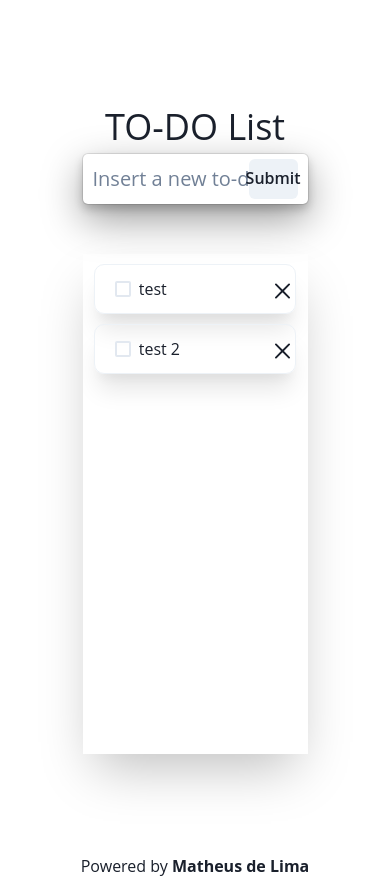
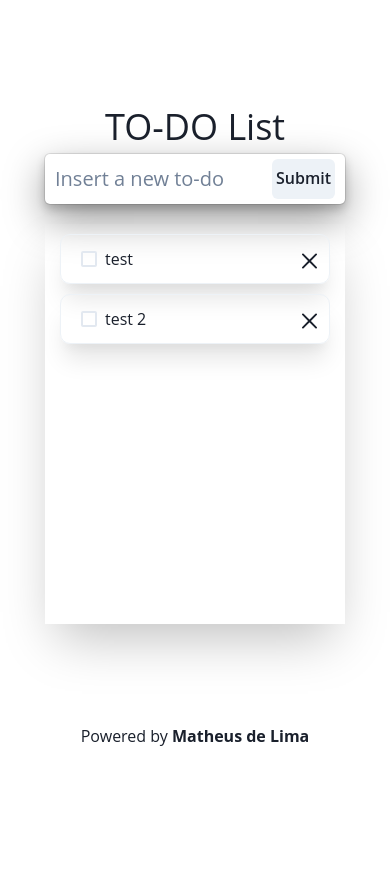
Before and after one commit to delimamatheus/todo-list, a Next.js app: page / in a window 390 px wide. After the commit the page ends 844 px from the top, so only its background shows below. Built offline with nearby package versions, Linux system fonts and the light colour scheme.

Commit message:
💄 add mobile view

```diff
--- a/src/components/pages/Home/content.tsx
+++ b/src/components/pages/Home/content.tsx
@@ -28,7 +28,7 @@ export function NewTODO ({
             <Box display={'flex'} flexDirection={'column'}>
                 <Center>
                     <Box
-                        w={'75%'} minH={'50px'}
+                        w={{base: '100%', lg: '75%'}} minH={'50px'}
                         boxShadow={'dark-lg'} borderRadius={'5px'}
                         display={'flex'} flexDirection={'row'}
                     >
--- a/src/pages/index.tsx
+++ b/src/pages/index.tsx
@@ -55,7 +55,7 @@ export default function Home() {
             <NewTODO onEnter={handleAddTask} />
 
             <Center>
-              <Box mt={'50px'} w={'75%'} h={'500px'} overflowY={'auto'} boxShadow={'2xl'}>
+              <Box mt={{base: '20px', lg: '50px'}} w={{base: '100%', lg: '75%'}} h={{base: '400px',lg: '500px'}} overflowY={'auto'} boxShadow={'2xl'}>
                 {list.map((task, index)=>(
                   <Task key={index} task={task} deleteTask={handleDeleteTask}></Task>
                 ))}
```
